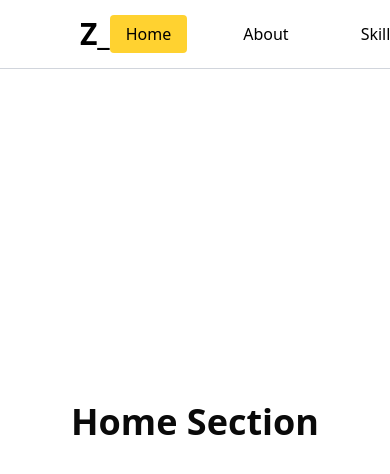
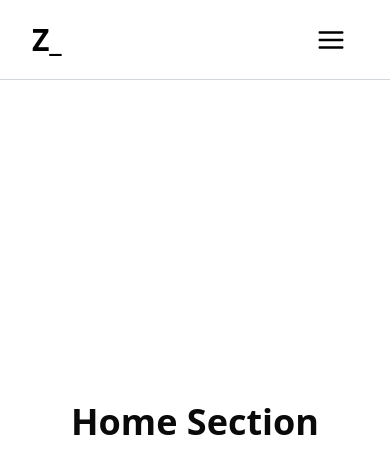
Before and after one commit to Hamizkhan08/Portfolio-Hamiz, a React (Vite) app: page / in a window 390 px wide. Shown: the top 474 px of the page. Built offline with nearby package versions, Linux system fonts and the light colour scheme.

Commit message:
Add react-icons dependency and implement responsive navigation menu for mobile view

```diff
--- a/package.json
+++ b/package.json
@@ -17,6 +17,7 @@
     "lucide-react": "^0.562.0",
     "react": "^19.2.0",
     "react-dom": "^19.2.0",
+    "react-icons": "^5.5.0",
     "react-scroll": "^1.9.3",
     "tailwind-merge": "^3.4.0",
     "tailwindcss": "^4.1.18"
--- a/src/components/NavButton.tsx
+++ b/src/components/NavButton.tsx
@@ -2,10 +2,11 @@ import type { ReactNode } from "react"
 import { Link } from "react-scroll";
 interface NavButtonProps {
     children: ReactNode
+    onClick?: () => void
 }
-// use Link instead of a tag for client side routing
-export default function NavButton({children}: NavButtonProps) {
+
+export default function NavButton({children, onClick}: NavButtonProps) {
     return (
-        <Link to={children!.toString().toLowerCase()} smooth={true} duration={600} spy={true} offset={-30} className="font-medium px-4 py-2 rounded hover:cursor-pointer hover:bg-gray-200 hover:text-black" activeClass="!bg-amber-300">{children}</Link>
+        <Link to={children!.toString().toLowerCase()} smooth={true} duration={600} spy={true} offset={-64} className="font-medium px-4 py-2 rounded hover:cursor-pointer hover:bg-gray-200 hover:text-black" activeClass="!bg-gray-700 !text-white" onClick={onClick}>{children}</Link>
     )
 }
--- a/src/components/NavigationBar.tsx
+++ b/src/components/NavigationBar.tsx
@@ -1,14 +1,22 @@
+import {useState} from "react";
+import { CgMenu } from "react-icons/cg";
 import NavButton from "./NavButton"
+
 export default function NavigationBar() {
+    const [isOpen, setIsOpen] = useState(false);
+
+    const toggleMenu = () => {
+        setIsOpen(!isOpen);
+    }
     const navItems = ["Home", "About", "Skills", "Experience", "Projects", "Contact"];
   return (
     <>
-    <nav className="fixed w-full top-0 flex px-20 py-4 bg-transparent text-black justify-between items-center border-b border-gray-300">
+    <nav className="fixed w-full top-0 flex px-8 md:px-20 h-20 bg-white text-black justify-between items-center border-b border-gray-300">
         <div>
             <h1 className="text-3xl font-bold">Z_</h1>
         </div>
         <div>
-            <ul className="flex space-x-10">
+            <ul className="hidden md:flex space-x-10">
                 {navItems.map((item) => (
                     <li key={item}>
                         <NavButton>{item}</NavButton>
@@ -16,7 +24,17 @@ export default function NavigationBar() {
                 ))}
             </ul>
         </div>
+        <button onClick={toggleMenu}className="md:hidden hover:cursor-pointer hover:bg-gray-700 rounded px-3 py-2 hover:text-white">
+            <CgMenu size={30}/>
+        </button>
 
+        {isOpen && (
+            <div className="absolute top-18 left-0 w-full bg-white md:hidden flex flex-col items-center py-4 space-y-4 z-10">
+                {navItems.map((item) => (
+                    <NavButton onClick={toggleMenu} key={item}>{item}</NavButton>
+                ))}
+            </div>
+        )}
     </nav>
     </>
 
```
Also changed, not shown: 1 other file (tests, documents, lock files or other folders).
